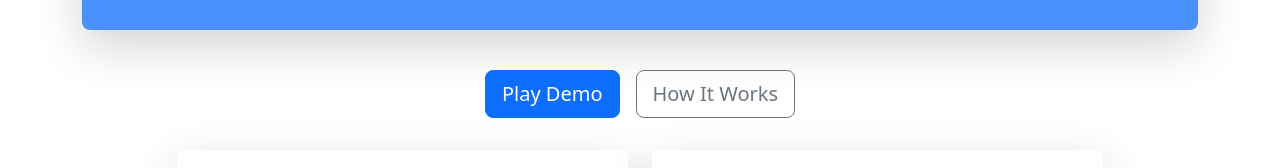
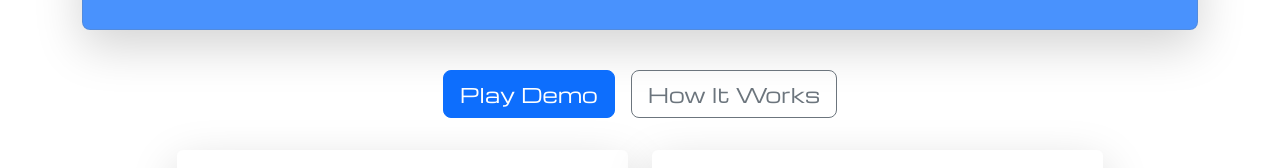
Before and after one commit to sebast825/Idempotent-Serverless-Architecture, a Next.js app: page / in a window 1280 px wide. Shown: the part 515-683 px from the top of the page. Built offline with nearby package versions, Linux system fonts and the light colour scheme; no server answers.

Commit message:
feat fonts

```diff
--- a/app/globals.css
+++ b/app/globals.css
@@ -19,11 +19,13 @@ body {
 body {
   color: var(--foreground);
   background: var(--background);
-  font-family: Arial, Helvetica, sans-serif;
+  font-family: var(--font-chakra), Arial, Helvetica, sans-serif;
   -webkit-font-smoothing: antialiased;
   -moz-osx-font-smoothing: grayscale;
 }
-
+button {
+  font-family: var(--font-michroma), Arial, Helvetica, sans-serif !important;
+}
 * {
   box-sizing: border-box;
   padding: 0;
@@ -42,7 +44,6 @@ a {
 }
 .margin-top {
   margin-top: 56px !important;
-
 }
 
 .bgGradient {
--- a/app/layout.tsx
+++ b/app/layout.tsx
@@ -1,23 +1,25 @@
 import type { Metadata } from "next";
-import localFont from "next/font/local";
+import "bootstrap/dist/css/bootstrap.min.css";
 import "./globals.css";
-import "bootstrap/dist/css/bootstrap.min.css";
 import { NavBar } from "@/components/navBar";
 import { createClient } from "@/lib/supabase/server";
 import QueryProvider from "./providers/query-provider";
 import { ToastContainer, Flip } from "react-toastify";
 import { ModalManager } from "@/components/modals/modalManager";
+import { Michroma, Chakra_Petch} from "next/font/google";
 
-const geistSans = localFont({
-  src: "./fonts/GeistVF.woff",
-  variable: "--font-geist-sans",
-  weight: "100 900",
+export const michroma = Michroma({
+  weight: "400",
+  subsets: ["latin"],
+  variable: "--font-michroma",
 });
-const geistMono = localFont({
-  src: "./fonts/GeistMonoVF.woff",
-  variable: "--font-geist-mono",
-  weight: "100 900",
+export const chakra = Chakra_Petch({
+  weight: ["400", "700"],
+  subsets: ["latin"],
+  variable: "--font-chakra",
 });
+
+
 
 export const metadata: Metadata = {
   title: "Mastermind Game | Decode the Secret",
@@ -32,6 +34,8 @@ export const metadata: Metadata = {
   },
 };
 
+
+
 export default async function RootLayout({
   children,
 }: Readonly<{
@@ -41,7 +45,7 @@ export default async function RootLayout({
 
   return (
     <html lang="en">
-      <body className={`${geistSans.variable} ${geistMono.variable}`}>
+      <body className={`${chakra.variable} ${michroma.variable}`}>
         <QueryProvider>
           <NavBar user={user}></NavBar>
           {children}
```
